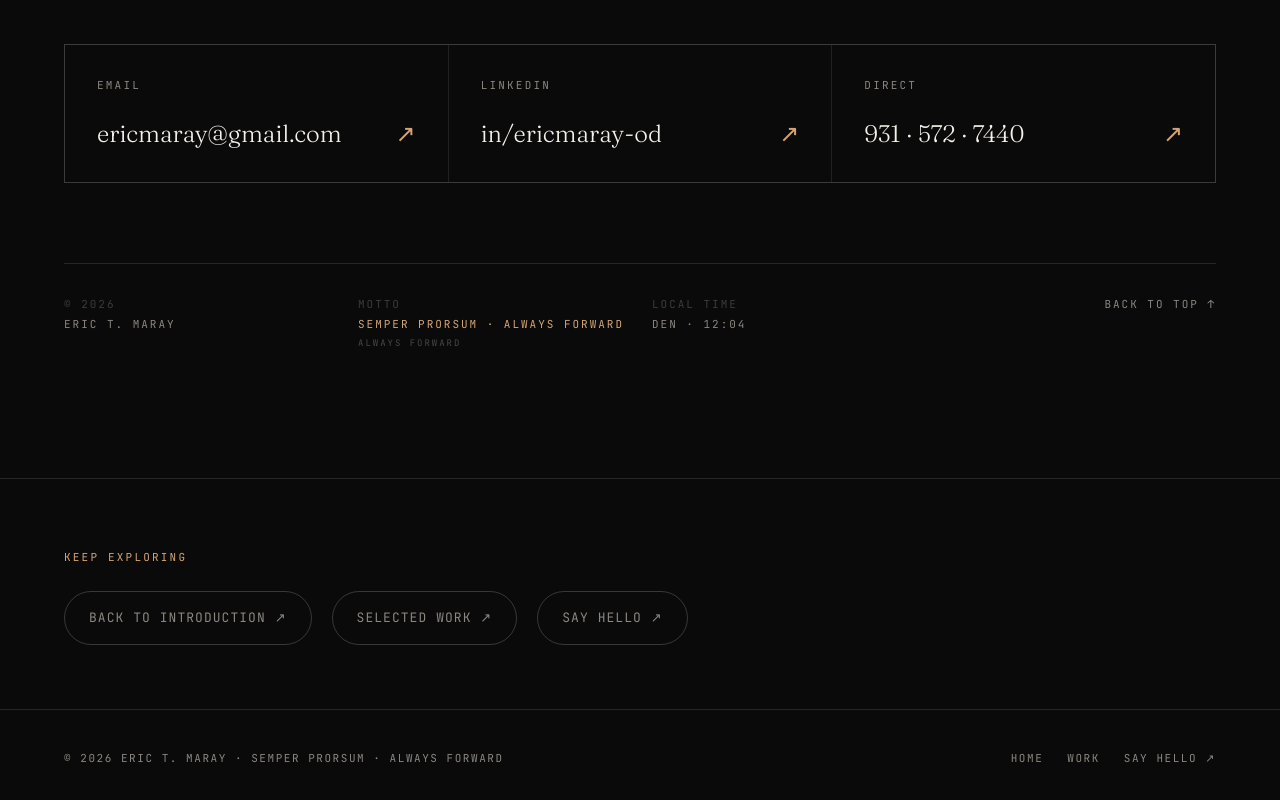
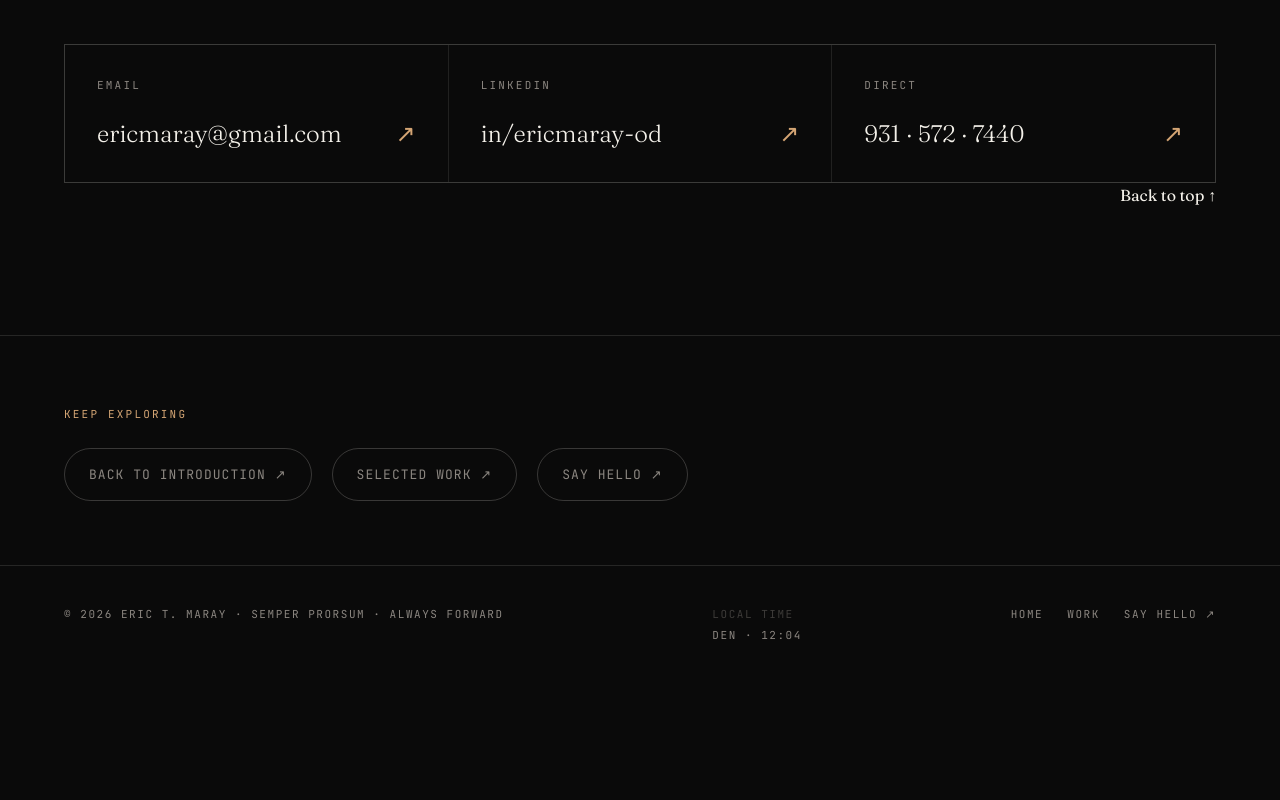
Before and after one commit to ericmaray/ericmaray-portfolio, a plain HTML site: page contact/index.html in a window 1280 px wide. Shown: the part 849-1649 px from the top of the page. After the commit the page ends 1532 px from the top, so only its background shows below. Drawn offline with nearby package versions, Linux system fonts and the light colour scheme.

Commit message:
Fix contact redundancies

```diff
--- a/contact/index.html
+++ b/contact/index.html
@@ -138,14 +138,10 @@
 <div class="text-xl md:text-2xl font-light flex items-center justify-between gap-4"><span>931 · 572 · 7440</span><span style="color:var(--accent)">↗</span></div>
 </a>
 </div>
-<div class="mt-20 pt-8 border-t hairline grid grid-cols-2 md:grid-cols-4 gap-6 mono text-[11px] text-[#8b8680] uppercase tracking-[0.18em]">
-<div><div class="opacity-40 mb-1">© 2026</div><div>Eric T. Maray</div></div>
-<div><div class="opacity-40 mb-1">Motto</div><div style="color:var(--accent)">Semper Prorsum · Always Forward</div><div class="opacity-50 text-[9px] mt-1">Always Forward</div></div>
-<div><div class="opacity-40 mb-1">Local Time</div><div id="clock">— : —</div></div>
 <div class="text-right"><a class="link-underline hover:text-[#f4f1ea]" href="/">Back to top ↑</a></div>
 </div>
 </section><section class="px-6 lg:px-16 py-16 max-w-[1400px] mx-auto border-t hairline"><span class="mono text-[11px] uppercase tracking-[.2em] text-[#d4a574]">Keep exploring</span><div class="flex flex-wrap gap-5 mt-6"><a class="cta-ghost" href="/">Back to introduction ↗</a><a class="cta-ghost" href="/work/">Selected work ↗</a><a class="cta-ghost" href="/contact/">Say hello ↗</a></div></section></main><footer class="relative z-10 px-6 lg:px-16 py-10 mx-auto max-w-[1400px] border-t hairline flex flex-wrap gap-6 justify-between mono text-[11px] uppercase tracking-[0.14em] text-[#8b8680]">
-<span>© 2026 Eric T. Maray · Semper Prorsum · Always Forward</span><div class="flex gap-6"><a href="/">Home</a><a href="/work/">Work</a><a href="/contact/">Say hello ↗</a></div></footer><script>
+<span>© 2026 Eric T. Maray · Semper Prorsum · Always Forward</span><div><div class="opacity-40 mb-1">Local Time</div><div id="clock">— : —</div></div><div class="flex gap-6"><a href="/">Home</a><a href="/work/">Work</a><a href="/contact/">Say hello ↗</a></div></footer><script>
   const clock = document.getElementById('clock');
   function tick() {
     const opts = { hour:'2-digit', minute:'2-digit', timeZone:'America/Chicago', hour12:false };
```
